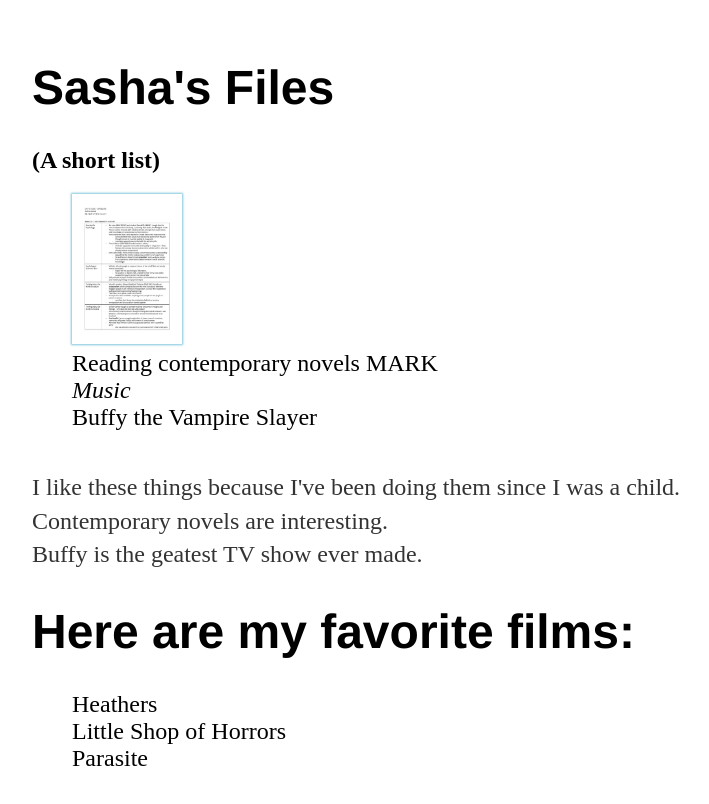
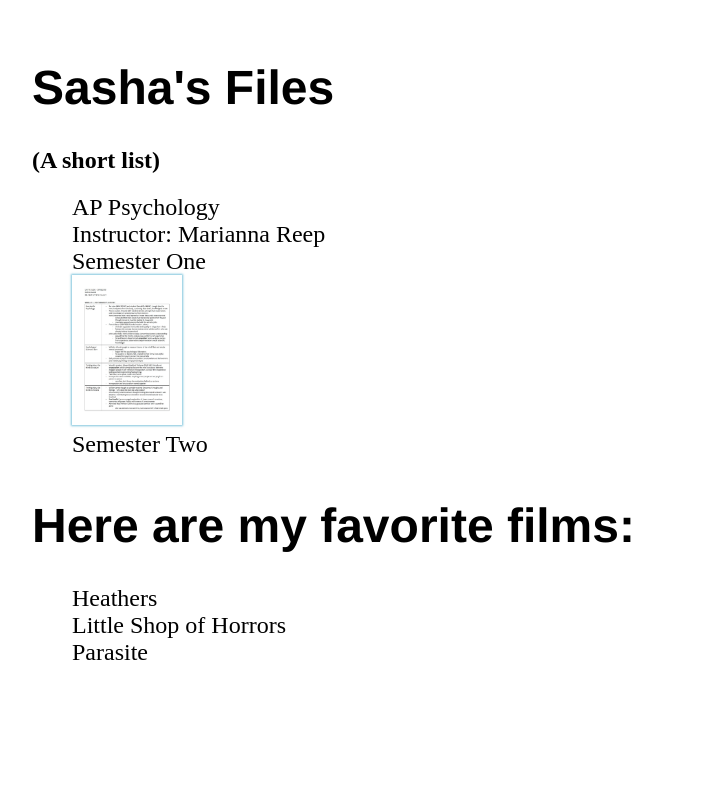
Before and after one commit to SashaWald/study, a plain HTML site: page index.html in a window 1280 px wide. Shown: the whole page, without its empty margins (160-869 px from the left). Drawn offline with Linux system fonts and the light colour scheme.

Commit message:
Update index.html

```diff
--- a/index.html
+++ b/index.html
@@ -8,16 +8,14 @@
     <div id = "list" name = "list">
       <h2>(A short list)</h2>
     <ul class = "thumbnails">
+      <li>AP Psychology</li>
+      <li>Instructor: Marianna Reep</li>
+      <li>Semester One</li>
       <li><a href="http://sashawald.github.io/study/PsychTestOne.pdf">
         <img src="PsychTestOneThumbnail.jpg" alt="Thumbnail" style="width:110px; height:150px">
         </a></li>
-      <li>Reading contemporary novels MARK</li>
-      <li><i>Music</i></li>
-      <li>Buffy the Vampire Slayer</li>
+      <li>Semester Two</li>
     </ul>
-    </div>
-    <div id = "explanation" name = "explanation">
-      <p>I like these things because I've been doing them since I was a child.<br>Contemporary novels are interesting.<br>Buffy is the geatest TV show ever made.</p>
     </div>
     <div id = "movies" name = "movies">
       <h1>Here are my favorite films:</h1>
```
